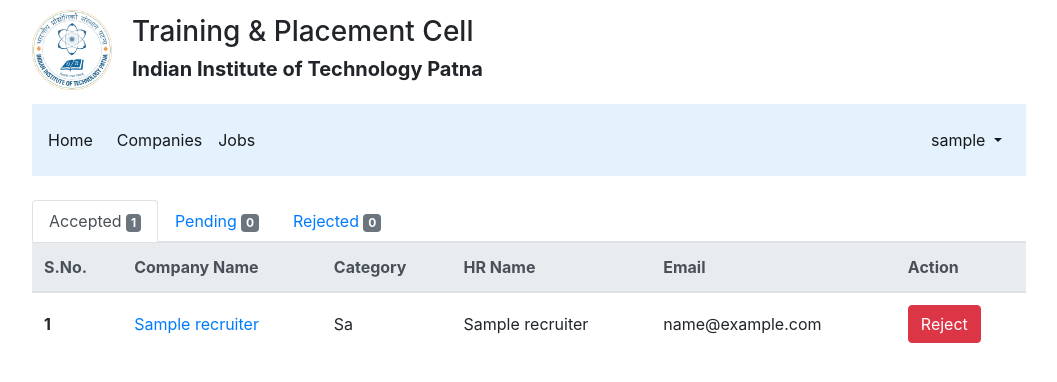
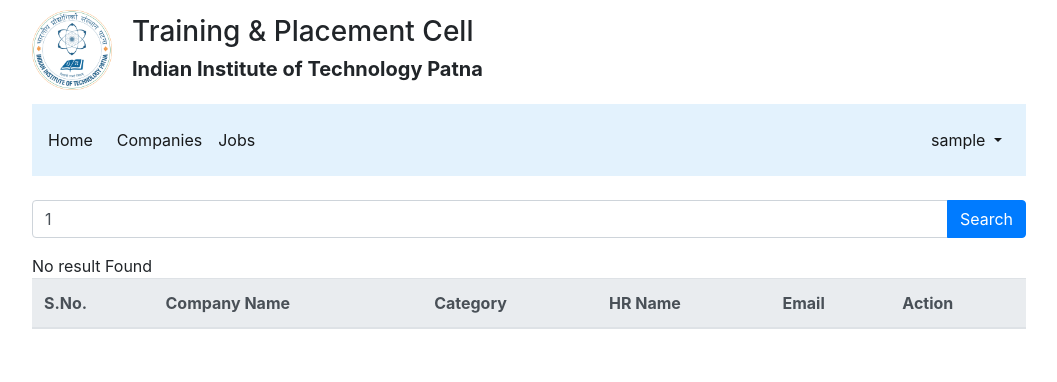
Before and after one commit to The-3-Musketeers/TPC-management-app, a PHP site: page /admin/viewCompanies.php?id=1&tab=1 in a window 1280 px wide. Shown: the top 382 px of the page, without its empty margins (111-1168 px from the left). Run offline with PHP 8.4, Linux system fonts and the light colour scheme; the visitor is signed in with stand-in values (Sample User, id 1); data comes from the database, SQL or seed files in the repository; tables that the repository leaves empty hold one stand-in row (values such as "Sample post"); a stand-in replaces the project's code that opens the database connection; lists and menus that the app fills with data are empty; some libraries are stand-ins or nearby versions.

Commit message:
Add Search Bar to Company page for admin

```diff
--- a/TPC_DB.sql
+++ b/TPC_DB.sql
@@ -48,7 +48,8 @@ CREATE TABLE `recruiters` (
   `hr_email` VARCHAR(64),
   `access_token` VARCHAR(64),
   `password` VARCHAR(40),
-  PRIMARY KEY (`user_id`)
+  PRIMARY KEY (`user_id`),
+  FULLTEXT(`company_name`)
 );
 
 CREATE TABLE `positions` (
--- a/admin/viewCompanies.php
+++ b/admin/viewCompanies.php
@@ -23,6 +23,12 @@
     $GLOBALS['no_rejected'] = mysqli_num_rows($data_rejected);
   }
   countEntries();
+
+  if(!isset($_GET['search']) && !isset($_GET['id']))
+  {
+    $_SESSION["keyword"]=null;
+  }
+
   $activeTab = "1";
 
   if(isset($_POST['approve'])){
@@ -65,9 +71,139 @@
     }
     $activeTab = $_GET['tab'];
   }
+  if(!isset($_POST['search'])){
+    $keyword='';
+  }else {
+    $dbc = mysqli_connect(DB_HOST, DB_USER, DB_PASSWORD, DB_NAME);
+    $_SESSION["keyword"]=mysqli_real_escape_string($dbc, trim($_POST['keyword']));
+  }
 ?>
 
 <div class="container">
+  <form action="<?php echo $_SERVER['PHP_SELF'] . '?search=""';?>" method="post">
+    <div class="input-group mb-3">
+      <input type="text" class="form-control" name="keyword" placeholder="Type Keyword" value="<?php if(isset($_SESSION["keyword"])) echo $_SESSION["keyword"] ?>">
+      <div class="input-group-append">
+        <button name="search" class="btn btn-primary" type="submit">Search</button>
+      </div>
+    </div>
+  </form>
+  <?php
+    // Search Bar
+    if(isset($_POST['search']) || isset($_SESSION['keyword'])){
+      ?>
+      <table class="table">
+      <thead class="thead-light">
+        <tr>
+          <th scope="col">S.No.</th>
+          <th scope="col">Company Name</th>
+          <th scope="col">Category</th>
+          <th scope="col">HR Name</th>
+          <th scope="col">Email</th>
+          <th scope="col">Action</th>
+        </tr>
+      </thead>
+      <tbody>
+      <?php
+        $dbc = mysqli_connect(DB_HOST, DB_USER, DB_PASSWORD, DB_NAME);
+        $keyword=$_SESSION['keyword'];
+        $keywords=explode(" ",$keyword);
+        $categories=["A1", "B1", "B2"];
+        $category=[];// storing the category in the keyword
+        $rem_words="";
+        foreach($keywords as $key){
+          if(in_array(strtoupper($key),$categories)){
+            array_push($category,strtoupper($key));
+          }
+          else {
+            $rem_words.=$key." ";
+          }
+        }
+        if($rem_words!=""){
+          $query="SELECT * FROM recruiters WHERE MATCH (company_name) AGAINST ('$rem_words')";
+          $search_query=mysqli_query($dbc,$query);
+          if(!$search_query){
+            die("error ".mysqli_error($dbc));
+          }
+          $num=mysqli_num_rows($search_query);
+          if($num!=0){
+            add_row($search_query,$category);
+          }
+          else{
+            echo "No result Found";
+          }
+        }
+        else{
+          $query="SELECT * FROM recruiters";
+          $search_query=mysqli_query($dbc,$query);
+          add_row($search_query,$category);
+        }
+      ?>
+     </tbody>
+    </table>
+  <?php }?>
+  <?php
+    function add_row($search_query,$category){
+      $i=1;
+      while($row=mysqli_fetch_assoc($search_query)){
+        $id=$row['company_id'];
+        $company_name=$row['company_name'];
+        $company_category=$row['company_category'];
+        $hr_name=$row['hr_name'];
+        $hr_email=$row['hr_email'];
+        $status=$row['company_status'];
+        if(!empty($category)){
+          if(in_array($company_category,$category)){
+            ?>
+          <tr>
+            <th scope="row"><?php echo $i;?></th>
+            <td><a href="<?php echo './company.php?id=' . $id;?>" target="_blank"><?php echo $company_name; ?></a></td>
+            <td><?php echo $company_category;?></td>
+            <td><?php echo $hr_name;?></td>
+            <td> <?php echo $hr_email; ?> </td>
+            <?php
+            if($status=='accepted')
+              echo '<td><form action=' . $_SERVER['PHP_SELF'] . '?id=' . $row["company_id"] . '&tab=1 method="post">'.
+              '<button type="reject" class="btn btn-danger" name="reject">Reject</button></form></td>';
+            else if($status=='pending')
+            echo '<td><form action=' . $_SERVER['PHP_SELF'] . '?id=' . $row["company_id"] . '&tab=2 method="post">'.
+            '<button type="approve" class="btn btn-success" name="approve">Approve</button>'.
+            '<button type="reject" class="btn btn-danger" name="reject">Reject</button></form></td>';
+            else
+            echo '<td><form action=' . $_SERVER['PHP_SELF'] . '?id=' . $row["company_id"] . '&tab=3 method="post">'.
+            '<button type="approve" class="btn btn-success" name="approve">Approve</button></form></td>';
+            ?>
+          </tr>
+          <?php
+          $i++;
+        }
+      }else { ?>
+      <tr>
+            <th scope="row"><?php echo $i;?></th>
+            <td><a href="<?php echo './company.php?id=' . $id;?>" target="_blank"><?php echo $company_name; ?></a></td>
+            <td><?php echo $company_category;?></td>
+            <td><?php echo $hr_name;?></td>
+            <td> <?php echo $hr_email; ?> </td>
+            <?php
+            if($status=='accepted')
+              echo '<td><form action=' . $_SERVER['PHP_SELF'] . '?id=' . $row["company_id"] . '&tab=1 method="post">'.
+              '<button type="reject" class="btn btn-danger" name="reject">Reject</button></form></td>';
+            else if($status=='pending')
+            echo '<td><form action=' . $_SERVER['PHP_SELF'] . '?id=' . $row["company_id"] . '&tab=2 method="post">'.
+            '<button type="approve" class="btn btn-success" name="approve">Approve</button>'.
+            '<button type="reject" class="btn btn-danger" name="reject">Reject</button></form></td>';
+            else
+            echo '<td><form action=' . $_SERVER['PHP_SELF'] . '?id=' . $row["company_id"] . '&tab=3 method="post">'.
+            '<button type="approve" class="btn btn-success" name="approve">Approve</button></form></td>';
+            ?>
+          </tr>
+          <?php
+        $i++;
+      }
+    }
+  }
+  ?>
+  <?php if(!isset($_POST['search']) && !isset($_SESSION['keyword'])) { ?>
   <ul class="nav nav-tabs" id="companiesTab" role="tablist">
     <li class="nav-item">
       <a class="nav-link <?php if($activeTab==1){echo 'active';} ?>" id="accepted-tab" data-toggle="tab" href="#accepted" role="tab" aria-selected="true">
@@ -220,6 +356,7 @@
       </table>
     </div>
   </div>
+  <?php } ?>
 </div>
 
 <?php require_once('../templates/footer.php');?>
--- a/admin/viewJobs.php
+++ b/admin/viewJobs.php
@@ -108,9 +108,7 @@
       <tbody>
       <?php
       $dbc = mysqli_connect(DB_HOST, DB_USER, DB_PASSWORD, DB_NAME);
-      // $keyword=mysqli_real_escape_string($dbc, trim($_POST['keyword']));
       $keyword=$_SESSION['keyword'];
-      $dbc = mysqli_connect(DB_HOST, DB_USER, DB_PASSWORD, DB_NAME);
       $keywords=explode(" ",$keyword);
       $branches=["cs", "ee", "me", "ce", "cb"];
       $branch=[];// storing the branches in the keyword
```
